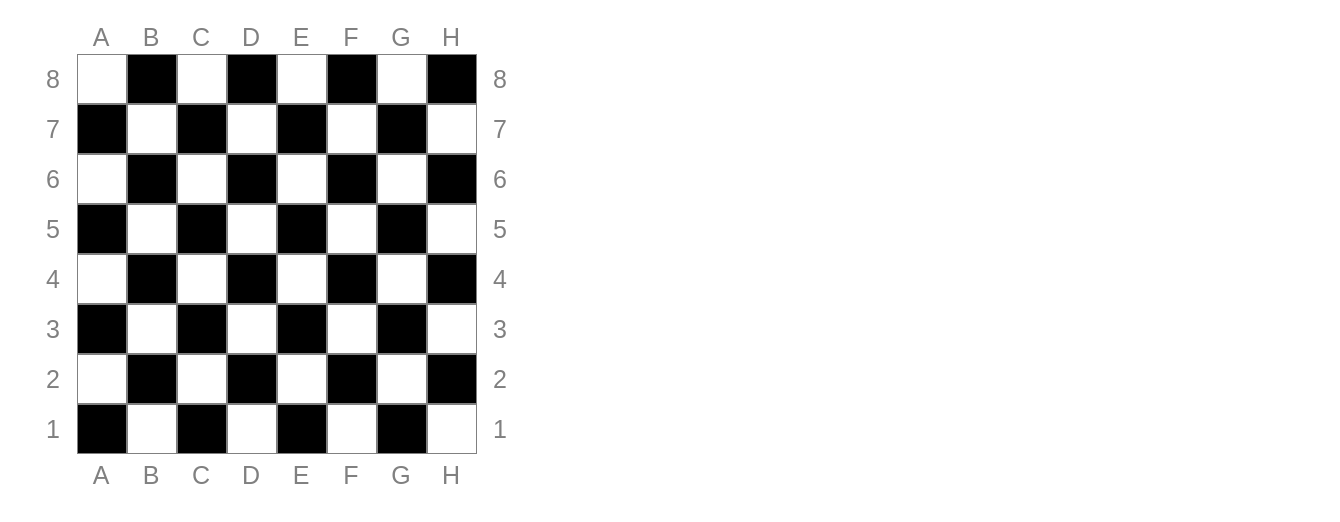
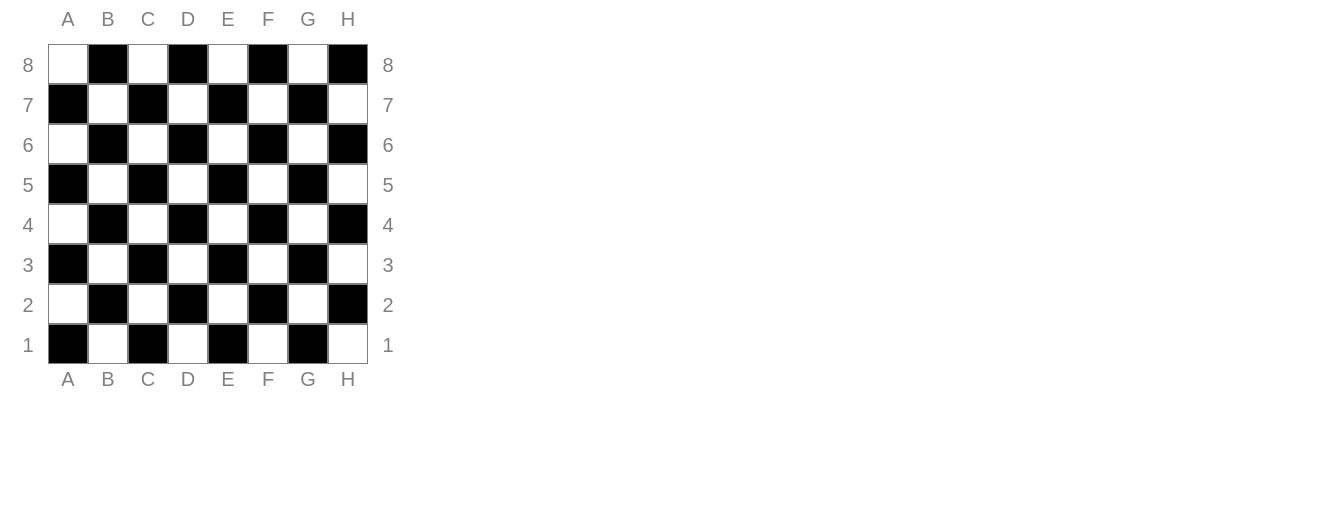
Before and after one commit to GaneevAlex/horseView, a website built with webpack: page src/index.html in a window 1280 px wide. Shown: the whole page, 1340 px wide, since content can reach past the window. Built offline with nearby package versions, Linux system fonts and the light colour scheme.

Commit message:
Добавлен ресайз относительно размера квадрата

```diff
--- a/src/js/field.js
+++ b/src/js/field.js
@@ -21,14 +21,19 @@ const COLORS = ['white', 'black'];
  */
 export class Field {
     /**
-     * @param $canvas
+     * @param {jQuery|HTMLElement} $field
      * @constructor
      */
-    constructor ($canvas) {
-        this.$canvas = $canvas;
+    constructor ($field) {
+        /**
+         * @type {jQuery|HTMLElement}
+         */
+        this.$field = $field;
 
-        // Подстраиваем размеры сцены под квадраты
-        this.$canvas.width(Square.size() * FIELD_SIZE_X);
+        /**
+         * @type {jQuery|HTMLElement}
+         */
+        this.$canvas = $('.canvas', this.$field);
 
         this.squares = [];
     }
@@ -45,28 +50,46 @@ export class Field {
         for (let i = 0; i < squareAmount; i++) {
             const color = COLORS[colorChangeCount % 2];
             const square = new Square(color);
-            square.position = `${FIELD_NUMBERS[number]}${FIELD_CHARS[i % 8]}`;
+            square.position = `${FIELD_NUMBERS[number]}${FIELD_CHARS[i % FIELD_SIZE_X]}`;
             this.squares.push(square);
             this.$canvas.append(square.getSquareHTML());
             square.element = $('div', this.$canvas).last();
             colorChangeCount += (colorChangeCount + 2) % (FIELD_SIZE_Y + 1) ? 1 : 2;
-            number = (i && i % FIELD_SIZE_X === 7) ? ++number : number;
+            number = (i && i % FIELD_SIZE_X === (FIELD_SIZE_X -  1)) ? ++number : number;
             this.bind(square.element);
         }
 
         FIELD_NUMBERS.forEach((number) => {
-            $('.numberHeaders').prepend(`<div class="headers">${number}</div>`);
+            $('.numberHeaders', this.$field).prepend(`<div class="headers">${number}</div>`);
         });
 
         FIELD_CHARS.forEach((char) => {
-            $('.charHeaders').append(`<div class="headers">${char.toLocaleUpperCase()}</div>`);
+            $('.charHeaders', this.$field).append(`<div class="headers">${char.toLocaleUpperCase()}</div>`);
         });
 
-        $('.headers').css({
+        this.resize();
+    }
+
+    /**
+     * Изменяет размеры элементов под размер квадрата
+     */
+    resize () {
+        // Подстраиваем размеры сцены под квадраты
+        this.$field.css({
+            width: Square.size() * FIELD_SIZE_X,
+            margin: Square.size(),
+        });
+
+        $('.headers', this.$field).css({
             'font-size':Square.size() / 2,
             width: Square.size(),
             height: Square.size(),
         });
+
+        $('.numberHeaders div', this.$field).css('padding', Square.size() / 4);
+        $('.rightHeaders', this.$field).css('left', Square.size() * FIELD_SIZE_X);
+        $('.leftHeaders', this.$field).css('left', - Square.size());
+        $('.topHeaders', this.$field).css('top', - Square.size());
     }
 
     /**
@@ -80,6 +103,7 @@ export class Field {
 
     /**
      * Биндит обработчик на нажатие по клеткам
+     * @param {jQuery|HTMLElement} $element
      */
     bind ($element) {
         $element.click(({target}) => {
--- a/src/js/main.js
+++ b/src/js/main.js
@@ -1,4 +1,4 @@
 import '../styles/main.less';
 import {Field} from './field';
 
-new Field($('.canvas')).create();
+new Field($('.field')).create();
--- a/src/js/square.js
+++ b/src/js/square.js
@@ -46,6 +46,6 @@ export class Square {
      * @returns {number}
      */
     static size () {
-        return 50;
+        return 40;
     }
 }
--- a/src/styles/main.less
+++ b/src/styles/main.less
@@ -4,8 +4,11 @@
 }
 
 .field {
+  position: absolute;
   font-family: sans-serif;
   color: grey;
+  margin: 70px;
+  width: 560px;
 
   .headers {
     font-size: 35px;
@@ -13,8 +16,7 @@
   }
 
   .charHeaders {
-        position: relative;
-        right: -68px;
+    position: absolute;
 
     div {
       display: inline-block;
@@ -22,39 +24,29 @@
     }
 
     &.topHeaders {
-            bottom: -15px;
-        }
-
-        &.bottomHeaders {
-            position: relative;
-            top: -20px;
+      top: -35px;
     }
   }
 
   .numberHeaders {
-        position: relative;
-        top: -16px;
-        display: inline-block;
+    position: absolute;
+    top: -4px;
 
     div {
       height: 70px;
+      padding: 12px;
     }
 
     &.leftHeaders {
-            left: 20px;
+      left: -40px;
     }
 
     &.rightHeaders {
-            position: relative;
-            left: -7px;
+      left: 450px;
     }
   }
 
   .canvas {
-        width: 280px;
-        margin-left: 15px;
-        display: inline-block;
-
     .square {
       display: inline-block;
       border: 1px solid grey;
```
Lines whose indentation alone changed are shown as unchanged.
